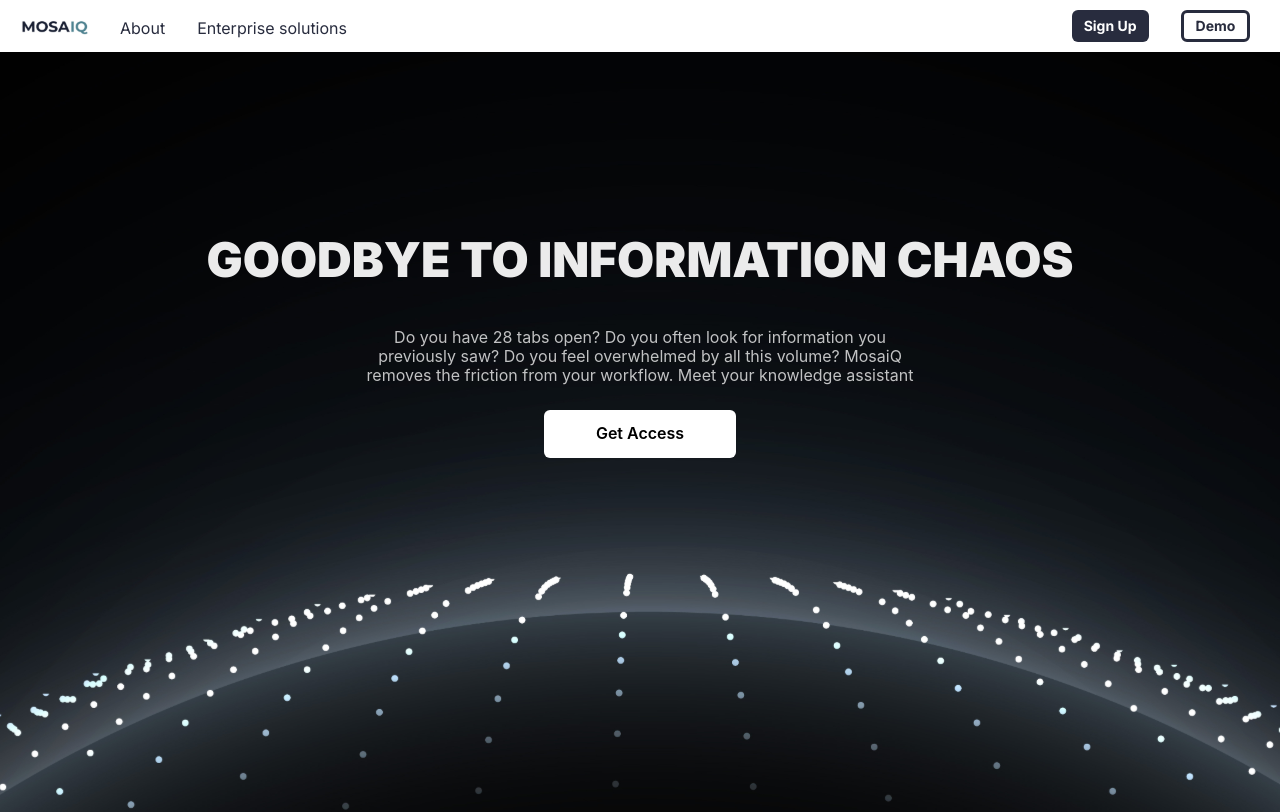
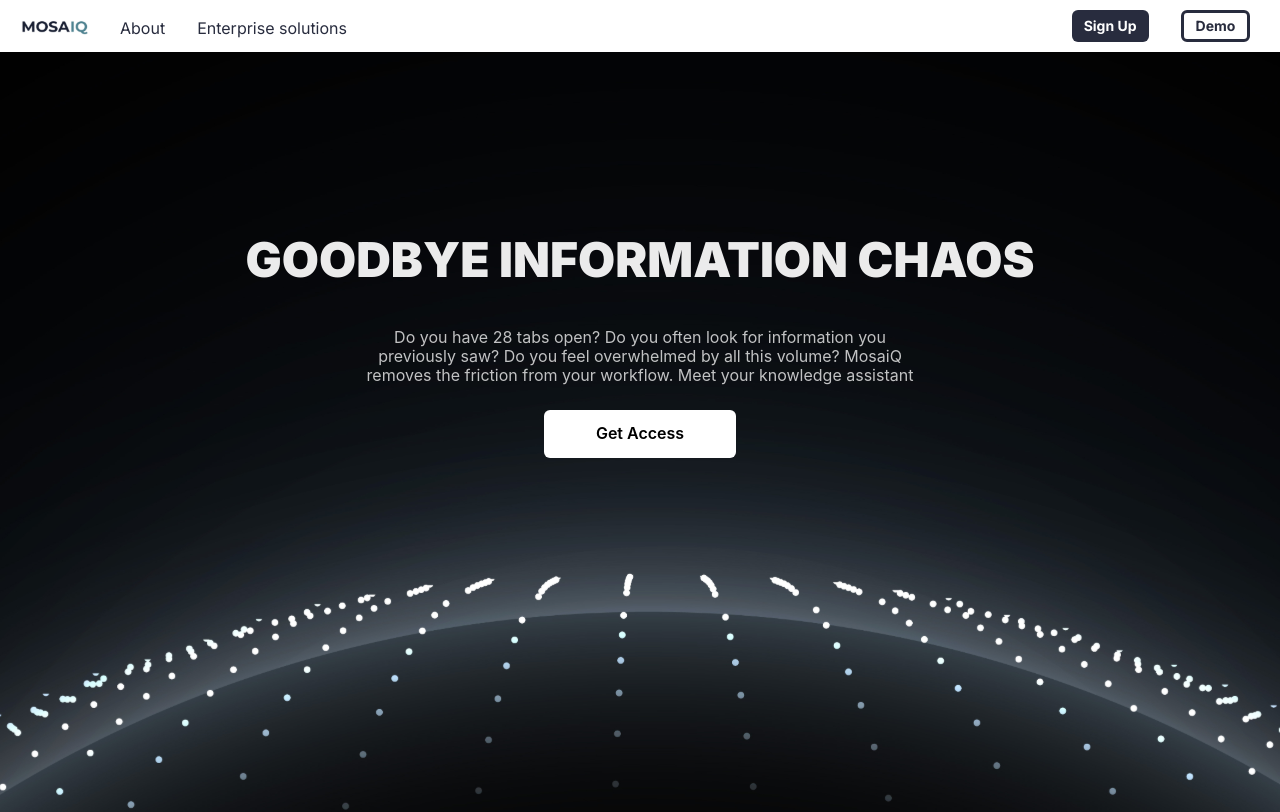
Before and after one commit to catplotlib/MosaiqWeb, a React (Create React App) app: page / in a window 1280 px wide. Shown: the top 812 px of the page. Built offline with nearby package versions, Linux system fonts and the light colour scheme.

Commit message:
new changes 2

```diff
--- a/src/components/Hero.js
+++ b/src/components/Hero.js
@@ -32,7 +32,7 @@
             fontWeight="900"
             fontFamily="Inter"
           >
-            GOODBYE TO
+            GOODBYE
             <br class="mobile-break" /> INFORMATION CHAOS
           </Text>
 
```
